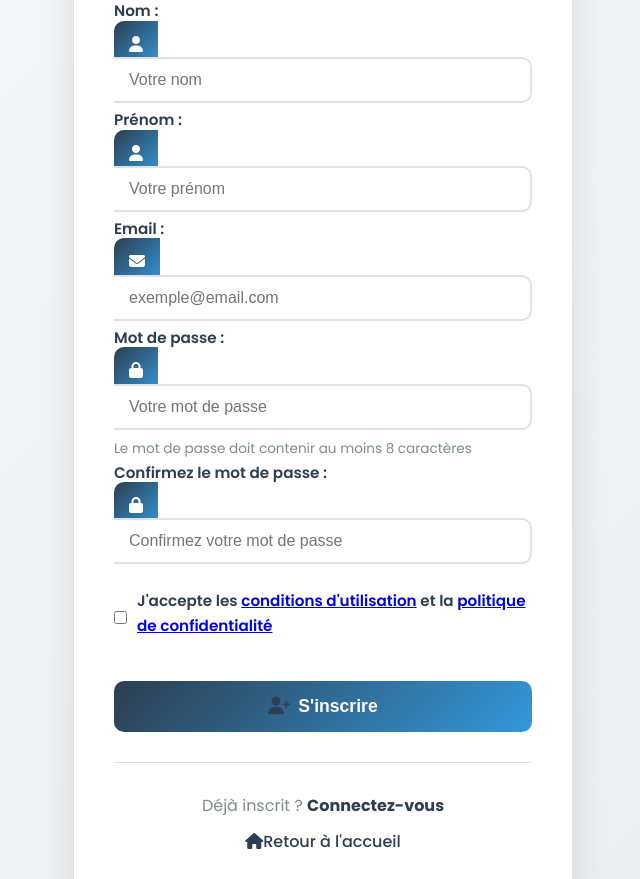
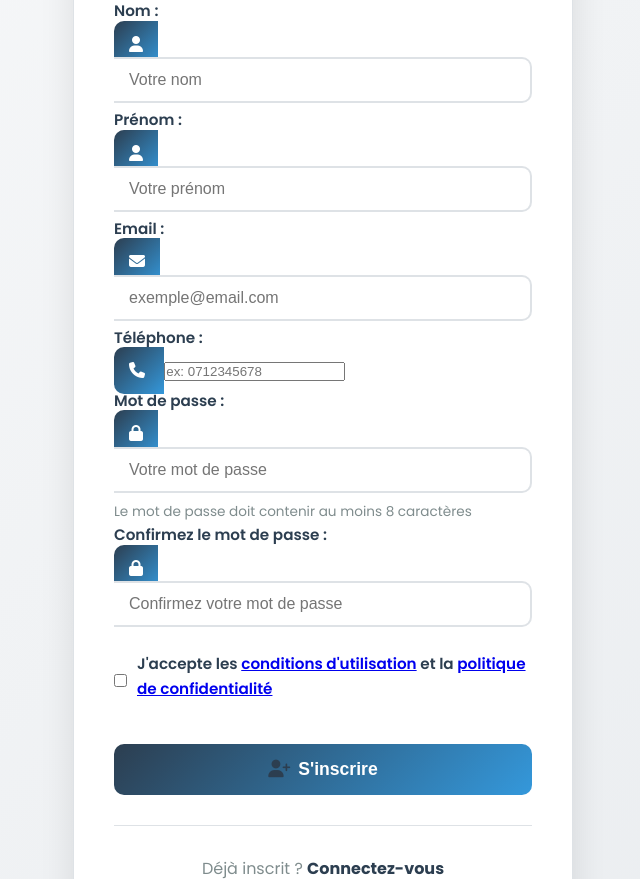
Before and after one commit to Salami-Awanat/jetreserve, a PHP site: page /vge64/inscription.php in a window 1280 px wide. Shown: the part 886-1765 px from the top of the page, without its empty margins (317-957 px from the left). Run offline with PHP 8.4, Linux system fonts and the light colour scheme.

Commit message:
Update inscription.php

```diff
--- a/vge64/inscription.php
+++ b/vge64/inscription.php
@@ -6,6 +6,7 @@
     $nom = trim($_POST['nom']);
     $prenom = trim($_POST['prenom']);
     $email = trim($_POST['email']);
+    $telephone = trim($_POST['telephone']);
     $mdp = $_POST['password'];
     $confirm_password = $_POST['confirm_password'];
 
@@ -30,8 +31,8 @@
                 $mdp_hash = password_hash($mdp, PASSWORD_DEFAULT);
 
                 // Insertion avec le mot de passe haché
-                $insert = $pdo->prepare("INSERT INTO users (nom, prenom, email, password, statut) VALUES (?, ?, ?, ?, 'actif')");
-                $insert->execute([$nom, $prenom, $email, $mdp_hash]);
+                $insert = $pdo->prepare("INSERT INTO users (nom, prenom, email, telephone, password, statut) VALUES (?, ?, ?, ?, ?, 'actif')");
+                $insert->execute([$nom, $prenom, $email, $telephone, $mdp_hash]);
 
                 $message = "✅ Inscription réussie ! Vous pouvez maintenant vous connecter.";
             }
@@ -152,6 +153,16 @@
                             <i class="fas fa-envelope"></i>
                         </span>
                         <input type="email" id="email" name="email" placeholder="exemple@email.com" value="<?php echo isset($_POST['email']) ? htmlspecialchars($_POST['email']) : ''; ?>" required>
+                    </div>
+                </div>
+
+                 <div class="mb-3">
+                    <label for="telephone">Téléphone :</label>
+                    <div class="input-group">
+                        <span class="input-group-text">
+                            <i class="fas fa-phone"></i>
+                        </span>
+                        <input type="telephone" id="telephone" name="telephone" placeholder="ex: 0712345678" value="<?php echo isset($_POST['telephone']) ? htmlspecialchars($_POST['telephone']) : ''; ?>" required>
                     </div>
                 </div>
 
```
